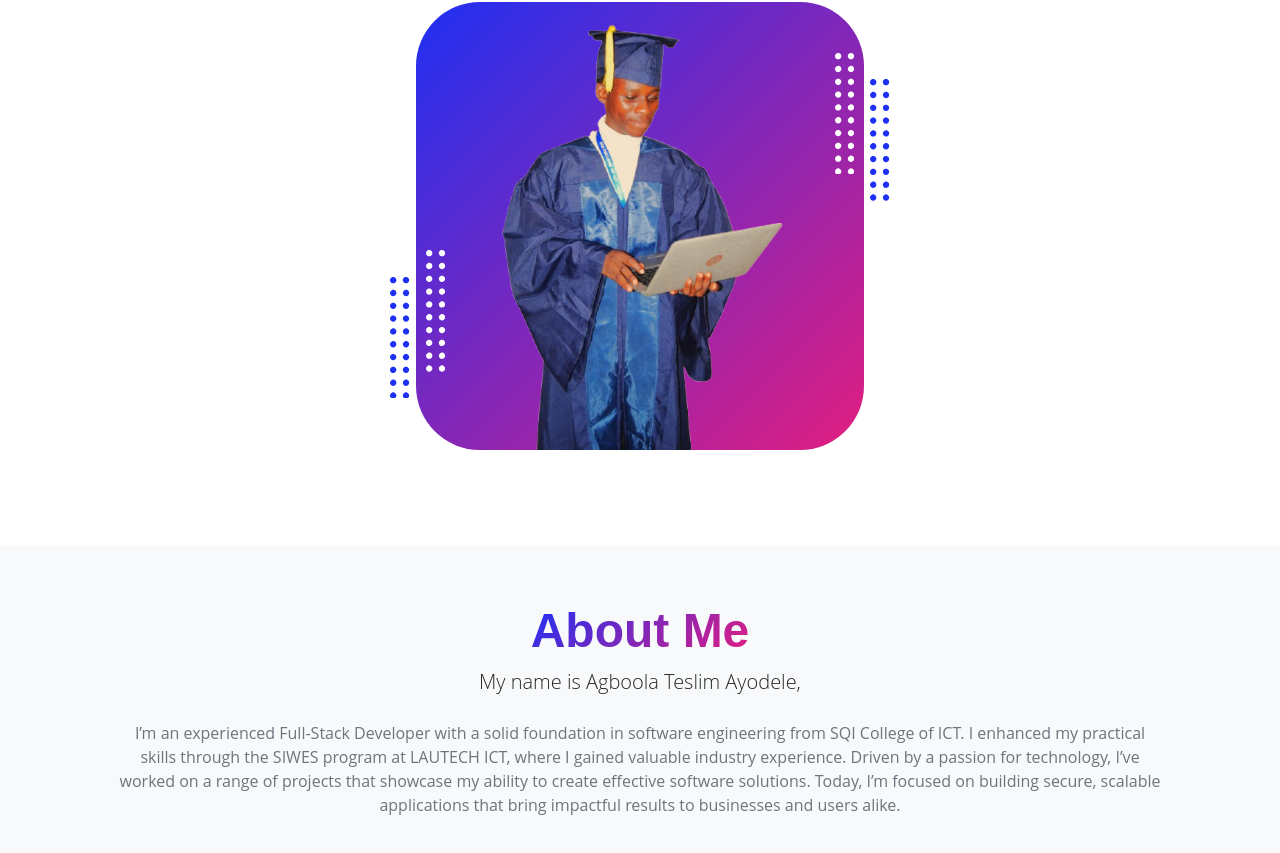
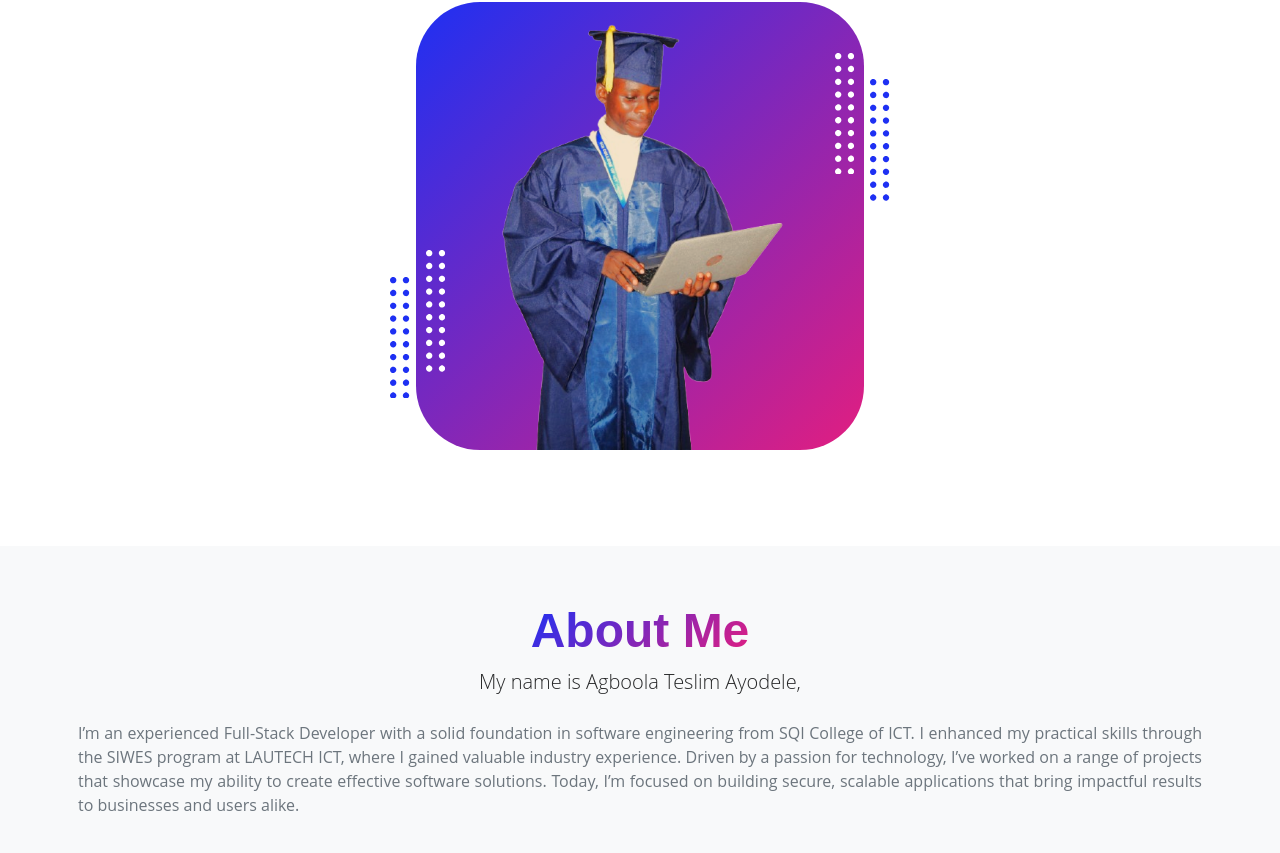
Before and after one commit to devtescode/Portfolio, a React (Vite) app: page / in a window 1280 px wide. Shown: the part 634-1487 px from the top of the page. Built offline with nearby package versions, Linux system fonts and the light colour scheme.

Commit message:
change the picture

```diff
--- a/src/components/Portfolio-page/Portfolio.jsx
+++ b/src/components/Portfolio-page/Portfolio.jsx
@@ -253,7 +253,7 @@ const Portfolio = () => {
                 </header>
                 {/* About Section*/}
                 <section className="bg-light py-2">
-                    <div className="container px-5">
+                    <div className="container px-2">
                         <div className="row gx-5 justify-content-center">
                             <div className="col-xxl-8">
                                 <div className="text-center my-5">
@@ -263,8 +263,7 @@ const Portfolio = () => {
                                     <p className="lead fw-light mb-4">
                                         My name is Agboola Teslim Ayodele,
                                     </p>
-                                    <p className="text-muted">
-
+                                    <p className="text-muted" style={{textAlign:"justify"}}>
                                         I’m an experienced Full-Stack Developer with a solid foundation in software engineering from SQI College of ICT. I enhanced my practical skills through the SIWES program at LAUTECH ICT, where I gained valuable industry experience. Driven by a passion for technology, I’ve worked on a range of projects that showcase my ability to create effective software solutions. Today, I’m focused on building secure, scalable applications that bring impactful results to businesses and users alike.
                                     </p>
 
```
